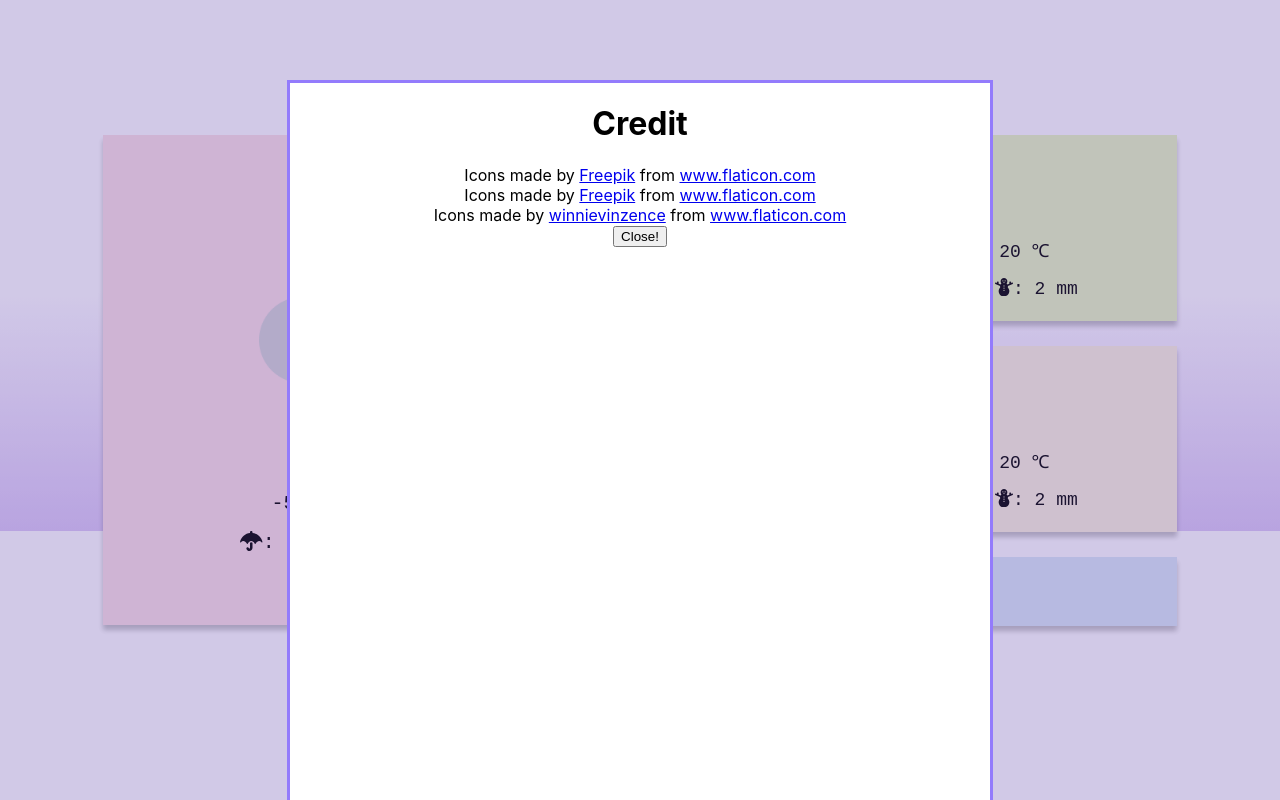
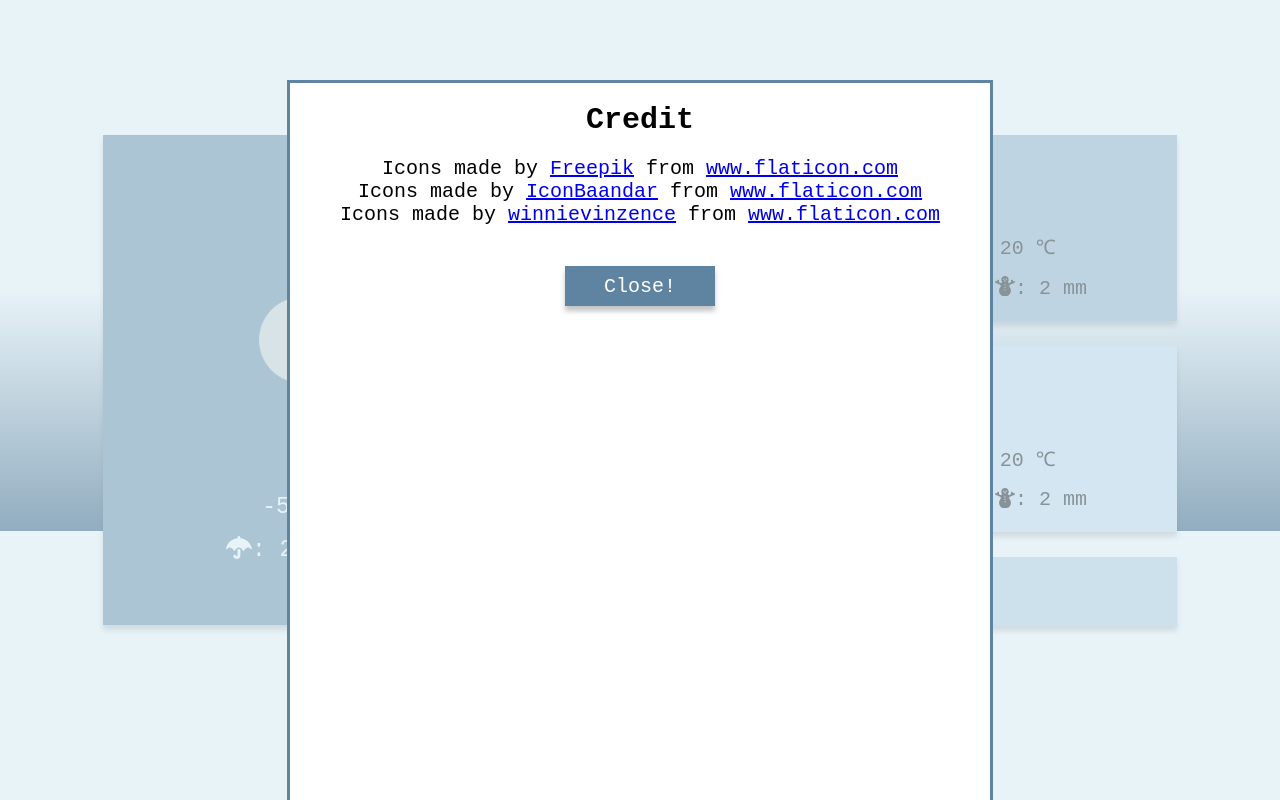
Before and after one commit to eun-chae-s/Your-Weather-Forecast, a React (Create React App) app: page / in a window 1280 px wide. Both pictures are taken after a click on the button "Credit". Shown: the part 269-1069 px from the top of the page. Built offline with nearby package versions, Linux system fonts and the light colour scheme.

Commit message:
Finished design part

```diff
--- a/src/App.css
+++ b/src/App.css
@@ -1,6 +1,8 @@
+/* Winter: #194569, #5F84A2, #91AEC4, #B7d0E1, #cadeed, #dbecf4, #cadeed,  */
+
 html {
   height: 100%;
-  background: linear-gradient(white 0 70%, #dccaf5 100%);
+  background: linear-gradient(white 0 70%, #194569 100%);
 }
 
 .header {
@@ -10,7 +12,7 @@
   text-align: center;
   font-size: 30px;
   /* Change the color of title depending on the season */
-  color: #986ad8;
+  color: #194569;
   font-family: monospace;
 }
 
@@ -31,10 +33,12 @@
   font-size: 20px;
   float: left;
   font-family: monospace;
+  border-style: solid;
+  border-color: #194569;
 }
 
 .search button {
-  background-color: #dccaf5;
+  background-color: #194569;
   color: white;
   border: none;
   width: 100px;
@@ -48,7 +52,7 @@
 
 .search button:hover {
   background-color: white;
-  color: #dccaf5;
+  color: #194569;
   box-shadow: 0 5px 5px 0 rgba(0, 0, 0, 0.24);
 }
 
@@ -65,11 +69,12 @@
   height: 70%;
   width: 40%;
   margin-right: 25px;
-  background-color: #fce1e4;
+  background-color: #5f84a2;
   box-shadow: 0 5px 5px 0 rgba(0, 0, 0, 0.24);
   overflow: auto;
   align-items: center;
   text-align: center;
+  color: white;
 }
 
 #today img {
@@ -88,7 +93,7 @@
 #tmr {
   height: 38%;
   margin-bottom: 25px;
-  background-color: #e8f8bf;
+  background-color: #91aec4;
   box-shadow: 0 5px 5px 0 rgba(0, 0, 0, 0.24);
   overflow: auto;
   text-align: center;
@@ -102,7 +107,7 @@
 #day-after-tmr {
   height: 38%;
   margin-top: 25px;
-  background-color: #fcf4dd;
+  background-color: #cadeed;
   box-shadow: 0 5px 5px 0 rgba(0, 0, 0, 0.24);
   overflow: auto;
   text-align: center;
@@ -116,7 +121,7 @@
 #extra {
   height: 14%;
   margin-top: 25px;
-  background-color: #daeaf6;
+  background-color: #b7d0e1;
   box-shadow: 0 5px 5px 0 rgba(0, 0, 0, 0.24);
   overflow: auto;
   text-align: center;
@@ -134,14 +139,14 @@
   border: none;
   transition-duration: all 0.3s ease;
   cursor: pointer;
-  color: white;
-  background-color: #986ad8;
+  color: black;
+  background-color: #dbecf4;
   box-shadow: 0 5px 5px 0 rgba(0, 0, 0, 0.24);
 }
 
 #credit:hover {
-  background-color: white;
-  color: #986ad8;
+  background-color: black;
+  color: #dbecf4;
   box-shadow: 0 5px 5px 0 rgba(0, 0, 0, 0.24);
 }
 
@@ -149,10 +154,11 @@
   text-align: center;
   margin-top: 50px;
   margin-bottom: 0px;
+  visibility: hidden;
 }
 
 .result h2 {
-  color: #986ad8;
+  color: #194569;
   font-size: 30px;
   font-family: monospace;
   animation-duration: 2s;
@@ -177,7 +183,7 @@
 }
 
 #today-info a {
-  font-size: 20px;
+  font-size: 23px;
   font-family: monospace;
   margin-left: 5%;
   margin-right: 5%;
@@ -192,7 +198,7 @@
 
 #tmr-info a,
 #after-tmr-info a {
-  font-size: 18px;
+  font-size: 20px;
   font-family: monospace;
   margin: 10px;
 }
@@ -206,13 +212,13 @@
   border: none;
   transition-duration: all 0.3s ease;
   cursor: pointer;
-  color: white;
-  background-color: #6a7bd8;
+  color: black;
+  background-color: #cadeed;
   box-shadow: 0 5px 5px 0 rgba(0, 0, 0, 0.24);
 }
 
 #info:hover {
-  background-color: white;
-  color: #6a7bd8;
+  background-color: black;
+  color: #cadeed;
   box-shadow: 0 5px 5px 0 rgba(0, 0, 0, 0.24);
 }
--- a/src/App.js
+++ b/src/App.js
@@ -2,30 +2,38 @@
 import './App.css';
 import rainy from './img/rainy.png';
 import cloudSunny from './img/sun.png';
-import snow from './img/snowing.png';
+import snow from './img/snowman.png';
 import {FontAwesomeIcon} from '@fortawesome/react-fontawesome';
 import {faSnowman, faUmbrella, faMap} from '@fortawesome/free-solid-svg-icons';
 import Info from './components/Info';
 import Credit from './components/Credit';
 
-// TODO: make a separate page for the credit
-
 function App() {
+  const [inputLocation, setInputLocation] = useState('');
   const [showCredit, setShowCredit] = useState(false);
   const [showInfo, setShowInfo] = useState(false);
+
+  const inputLocationHandler = (e) => {
+    setInputLocation(e.target.value);
+  }
+
+  const getWeatherData = () => {
+    return "Hello";
+  };
+
   return (
     <div>
       <div className="header">
         <h1>ONEUL</h1>
       </div>
       <div className="search">
-        <input type="text" placeholder="Location..?"></input>
-        {/* 버튼을 클릭하면 텍스트 애니메이션 효과 보이게 하기! */}
-        <button type="submit"><FontAwesomeIcon icon={faMap}></FontAwesomeIcon></button>
+        <input type="text" placeholder="Location..?" onChange={inputLocationHandler}></input>
+        {/* 버튼을 클릭하면 텍스트 애니메이션 효과 보이게 하기! function 만들어서 처음에는 null로 하고 나중에 추가하기 */}
+        <button onClick={getWeatherData}><FontAwesomeIcon icon={faMap}></FontAwesomeIcon></button>
       </div>
       {/* Get the input text from the input text */}
       <div className="result">
-        <h2>Location's ONEUL...</h2>
+        <h2>{inputLocation}'s ONEUL...</h2>
       </div>
       <div className="weather">
         <div id="today">
--- a/src/components/Credit.css
+++ b/src/components/Credit.css
@@ -4,7 +4,7 @@
   left: 0;
   right: 0;
   bottom: 0;
-  background-color: rgba(95, 67, 172, 0.288);
+  background-color: #dbecf49f;
   display: flex;
   align-items: center;
   justify-content: center;
@@ -15,9 +15,38 @@
   position: fixed;
   top: 10%;
   left: auto;
-  border-color: rgb(147, 123, 252);
+  border-color: #5f84a2;
   border-style: solid;
   background-color: white;
   display: block;
   text-align: center;
 }
+.credit-content h1 {
+  font-family: monospace;
+  font-size: 30px;
+}
+
+.detail {
+  font-family: monospace;
+  font-size: 20px;
+}
+
+#close {
+  background-color: #5f84a2;
+  color: white;
+  width: 150px;
+  height: 40px;
+  margin: 20px;
+  font-size: 20px;
+  font-family: monospace;
+  transition-duration: all 0.3s ease;
+  cursor: pointer;
+  border: none;
+  box-shadow: 0 5px 5px 0 rgba(0, 0, 0, 0.24);
+}
+
+#close:hover {
+  color: #5f84a2;
+  background-color: white;
+  box-shadow: 0 5px 5px 0 rgba(0, 0, 0, 0.24);
+}
--- a/src/components/Credit.js
+++ b/src/components/Credit.js
@@ -14,7 +14,7 @@
                 </div>
                 <div className="detail">
                     <div>Icons made by <a href="https://www.freepik.com" title="Freepik">Freepik</a> from <a href="https://www.flaticon.com/" title="Flaticon">www.flaticon.com</a></div>
-                    <div>Icons made by <a href="https://www.freepik.com" title="Freepik">Freepik</a> from <a href="https://www.flaticon.com/" title="Flaticon">www.flaticon.com</a></div>
+                    <div>Icons made by <a href="https://www.flaticon.com/authors/iconbaandar" title="IconBaandar">IconBaandar</a> from <a href="https://www.flaticon.com/" title="Flaticon">www.flaticon.com</a></div>
                     <div>Icons made by <a href="https://www.flaticon.com/authors/winnievinzence" title="winnievinzence">winnievinzence</a> from <a href="https://www.flaticon.com/" title="Flaticon">www.flaticon.com</a></div>
                 </div>
                 <div className="close">
--- a/src/components/Info.css
+++ b/src/components/Info.css
@@ -4,7 +4,7 @@
   left: 0;
   right: 0;
   bottom: 0;
-  background-color: rgba(67, 86, 172, 0.288);
+  background-color: #cadeed93;
   display: flex;
   align-items: center;
   justify-content: center;
@@ -15,9 +15,40 @@
   position: fixed;
   top: 10%;
   left: auto;
-  border-color: rgb(123, 142, 252);
+  border-color: #5f84a2;
   border-style: solid;
   background-color: white;
   display: block;
   text-align: center;
 }
+
+.info-content h1 {
+  font-family: monospace;
+  font-size: 30px;
+}
+
+.detail {
+  font-family: monospace;
+  font-size: 20px;
+  margin: 20px;
+}
+
+#close {
+  background-color: #5f84a2;
+  color: white;
+  width: 150px;
+  height: 40px;
+  margin: 20px;
+  font-size: 20px;
+  font-family: monospace;
+  transition-duration: all 0.3s ease;
+  cursor: pointer;
+  border: none;
+  box-shadow: 0 5px 5px 0 rgba(0, 0, 0, 0.24);
+}
+
+#close:hover {
+  color: #5f84a2;
+  background-color: white;
+  box-shadow: 0 5px 5px 0 rgba(0, 0, 0, 0.24);
+}
--- a/src/components/Info.js
+++ b/src/components/Info.js
@@ -13,7 +13,8 @@
                     <h1>Info</h1>
                 </div>
                 <div className="detail">
-                    <h3><b>Developer:</b> Rachel Seong</h3>
+                    Developer: Rachel Seong <br></br>
+                    <p>You can see minimum & maximum temperature, volume of rain and snow in 3 hours</p>
                 </div>
                 <div className="close">
                     <button id="close" onClick={onCloseInfo}>
```
Also changed, not shown: src/img/snowing.png (deleted), src/img/snowman.png (added).
